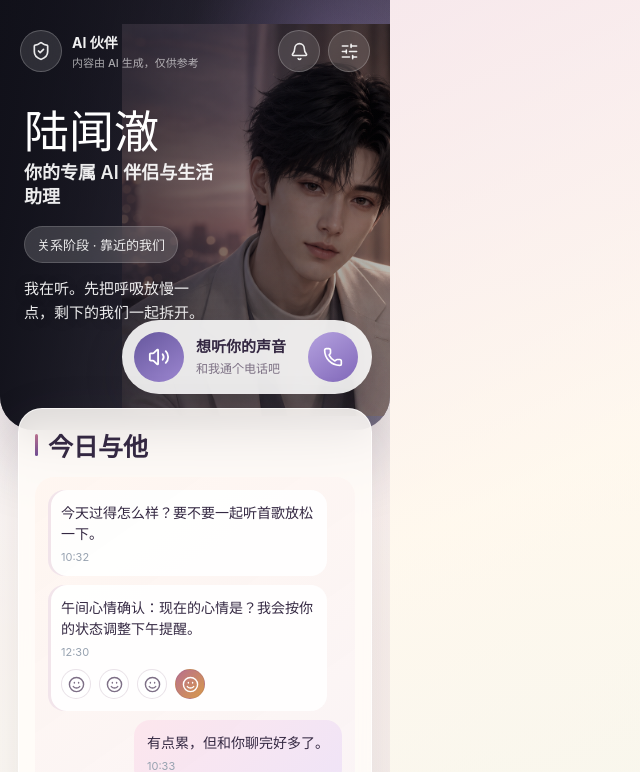
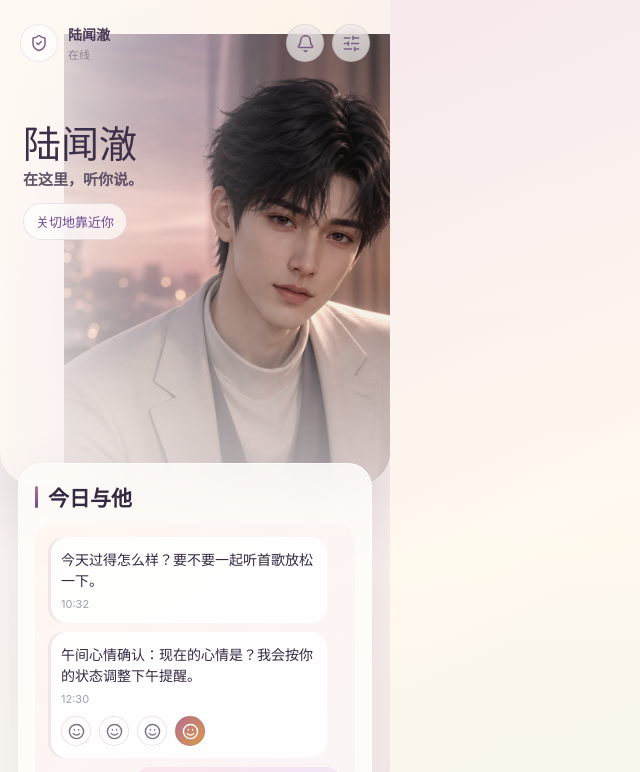
Before and after one commit to nanen9396-ctrl/ai-companion-prototype, a React (Vite) app: page / in a window 1280 px wide. Shown: the top 772 px of the page, without its empty margins (0-640 px from the left). Built offline with nearby package versions, Linux system fonts and the light colour scheme.

Commit message:
Add files via upload

```diff
--- a/src/App.jsx
+++ b/src/App.jsx
@@ -1,4 +1,4 @@
-import { useMemo, useState } from "react";
+import { useEffect, useMemo, useState } from "react";
 import {
   Bell,
   Briefcase,
@@ -11,10 +11,10 @@ import {
   Home,
   Lamp,
   Lock,
-  Mic,
   Moon,
   Phone,
   Plus,
+  Send,
   ShieldCheck,
   SlidersHorizontal,
   Smile,
@@ -32,11 +32,18 @@ const moods = [
   { label: "很好", tone: "gold" },
 ];
 
-const memoryItems = [
+const initialMemoryItems = [
   { date: "今天 10:25", text: "你提到工作有些忙" },
   { date: "昨天 21:47", text: "你分享了喜欢的音乐" },
   { date: "05/14 18:30", text: "一起讨论了旅行计划" },
   { date: "05/12 22:10", text: "你说想养一只猫" },
+];
+
+const initialMessages = [
+  { from: "him", text: "今天过得怎么样？要不要一起听首歌放松一下。", time: "10:32" },
+  { from: "him", text: "午间心情确认：现在的心情是？我会按你的状态调整下午提醒。", time: "12:30", type: "mood" },
+  { from: "me", text: "有点累，但和你聊完好多了。", time: "10:33" },
+  { from: "him", text: "下午我再问你一次。要是你忙，我就把声音提醒换成轻提示。", time: "15:30", type: "mood" },
 ];
 
 const initialTasks = [
@@ -60,6 +67,36 @@ const tabs = [
   { id: "me", label: "我的", icon: User },
 ];
 
+const emojiOptions = ["🥺", "😊", "❤️", "🌙", "✨", "抱抱", "晚安", "想你"];
+const storageKeys = {
+  messages: "ai-companion.messages",
+  memories: "ai-companion.memories",
+};
+
+function loadStoredValue(key, fallback) {
+  try {
+    const value = localStorage.getItem(key);
+    return value ? JSON.parse(value) : fallback;
+  } catch {
+    return fallback;
+  }
+}
+
+function nowLabel() {
+  return new Date().toLocaleTimeString("zh-CN", { hour: "2-digit", minute: "2-digit" });
+}
+
+function memoryFromText(text) {
+  const clean = text.replace(/\s+/g, " ").trim();
+  if (clean.length < 4 || emojiOptions.includes(clean)) return "";
+  if (/^(抱抱我|想听你的声音|晚安|早安|想你)$/.test(clean)) return "";
+  const worthRemembering =
+    clean.length >= 14 ||
+    /工作|学习|考试|项目|会议|计划|提醒|明天|今天|周末|喜欢|讨厌|想要|准备|压力|焦虑|难过|开心|累|生病|电影|音乐|旅行|家|朋友/.test(clean);
+  if (!worthRemembering) return "";
+  return `你说：${clean.length > 28 ? `${clean.slice(0, 28)}...` : clean}`;
+}
+
 export function App() {
   const [mood, setMood] = useState(3);
   const [tasks, setTasks] = useState(initialTasks);
@@ -78,14 +115,12 @@ export function App() {
   const [newTaskTime, setNewTaskTime] = useState("20:00");
   const [newTaskTitle, setNewTaskTitle] = useState("");
   const [newTaskNote, setNewTaskNote] = useState("");
-  const [messages, setMessages] = useState([
-    { from: "him", text: "今天过得怎么样？要不要一起听首歌放松一下。", time: "10:32" },
-    { from: "him", text: "午间心情确认：现在的心情是？我会按你的状态调整下午提醒。", time: "12:30", type: "mood" },
-    { from: "me", text: "有点累，但和你聊完好多了。", time: "10:33" },
-    { from: "him", text: "下午我再问你一次。要是你忙，我就把声音提醒换成轻提示。", time: "15:30", type: "mood" },
-  ]);
+  const [messages, setMessages] = useState(() => loadStoredValue(storageKeys.messages, initialMessages));
+  const [memoryItems, setMemoryItems] = useState(() => loadStoredValue(storageKeys.memories, initialMemoryItems));
   const [draft, setDraft] = useState("");
   const [isReplying, setIsReplying] = useState(false);
+  const [showTools, setShowTools] = useState(false);
+  const [showEmoji, setShowEmoji] = useState(false);
 
   const activeMood = moods[mood];
   const completedCount = useMemo(() => tasks.filter((task) => task.done).length, [tasks]);
@@ -112,6 +147,23 @@ export function App() {
       line: "今天想先说哪一件事？我会记得你的节奏。",
     };
   }, [draft, messages, mood]);
+
+  useEffect(() => {
+    localStorage.setItem(storageKeys.messages, JSON.stringify(messages.slice(-80)));
+  }, [messages]);
+
+  useEffect(() => {
+    localStorage.setItem(storageKeys.memories, JSON.stringify(memoryItems.slice(0, 30)));
+  }, [memoryItems]);
+
+  function rememberMessage(text) {
+    const memory = memoryFromText(text);
+    if (!memory) return;
+    setMemoryItems((current) => {
+      if (current.some((item) => item.text === memory)) return current;
+      return [{ date: `刚刚 ${nowLabel()}`, text: memory }, ...current].slice(0, 12);
+    });
+  }
 
   function toggleTask(taskId) {
     setTasks((current) =>
@@ -157,14 +209,17 @@ export function App() {
     }
   }
 
-  async function sendMessage() {
-    const text = draft.trim();
+  async function sendMessage(forcedText) {
+    const text = (forcedText ?? draft).trim();
     if (!text || isReplying) return;
 
-    const outgoing = { from: "me", text, time: "现在" };
+    const outgoing = { from: "me", text, time: nowLabel() };
     const nextMessages = [...messages, outgoing];
     setMessages(nextMessages);
+    rememberMessage(text);
     setDraft("");
+    setShowTools(false);
+    setShowEmoji(false);
     setIsReplying(true);
 
     try {
@@ -183,16 +238,20 @@ export function App() {
       });
       const data = await response.json();
       if (!response.ok) throw new Error(data?.error || "DeepSeek request failed");
-      setMessages((current) => [...current, { from: "him", text: data.reply, time: "刚刚" }]);
+      setMessages((current) => [...current, { from: "him", text: data.reply, time: nowLabel() }]);
     } catch (error) {
       console.error(error);
       setMessages((current) => [
         ...current,
-        { from: "system", text: `DeepSeek 未连接：${error.message}`, time: "刚刚" },
+        { from: "system", text: `DeepSeek 未连接：${error.message}`, time: nowLabel() },
       ]);
     } finally {
       setIsReplying(false);
     }
+  }
+
+  function chooseEmoji(emoji) {
+    sendMessage(emoji);
   }
 
   return (
@@ -234,8 +293,8 @@ export function App() {
             <div className="ai-badge">
               <ShieldCheck size={18} />
               <span>
-                AI 伙伴
-                <small>内容由 AI 生成，仅供参考</small>
+                陆闻澈
+                <small>在线</small>
               </span>
             </div>
             <div className="hero-actions">
@@ -250,22 +309,8 @@ export function App() {
 
           <div className="model-copy">
             <h2>陆闻澈</h2>
-            <p>你的专属 AI 伴侣与生活助理</p>
-            <span className="relation-chip">关系阶段 · 靠近的我们</span>
-            <strong>{modelState.line}</strong>
-          </div>
-
-          <div className="call-card">
-            <span className="voice-wave">
-              <Volume2 size={22} />
-            </span>
-            <p>
-              想听你的声音
-              <small>和我通个电话吧</small>
-            </p>
-            <button type="button" aria-label="发起通话">
-              <Phone size={20} />
-            </button>
+            <p>在这里，听你说。</p>
+            <span className="relation-chip">{modelState.label}</span>
           </div>
           <img src={modelState.src} alt={`原创 AI 模型半身：${modelState.label}`} />
         </section>
@@ -279,7 +324,7 @@ export function App() {
           <div className="today-grid">
             <div className="chat-preview">
               <div className="chat-window">
-                {messages.slice(-4).map((message, index) => (
+                {messages.slice(-6).map((message, index) => (
                   <div className={`message ${message.from}`} key={`${message.time}-${index}`}>
                     <p>{message.text}</p>
                     <span>{message.time}</span>
@@ -498,9 +543,29 @@ export function App() {
             sendMessage();
           }}
         >
-          <button className="voice-button" type="button" aria-label="语音输入">
-            <Mic size={24} />
+          <button
+            className="voice-button"
+            type="button"
+            aria-label="更多对话选项"
+            onClick={() => {
+              setShowTools((value) => !value);
+              setShowEmoji(false);
+            }}
+          >
+            <Plus size={24} />
           </button>
+          {showTools && (
+            <div className="composer-popover tools-menu">
+              <button type="button" onClick={() => sendMessage("想听你的声音")}>
+                <Phone size={18} />
+                <span>想听你的声音</span>
+              </button>
+              <button type="button" onClick={() => sendMessage("抱抱我")}>
+                <Heart size={18} />
+                <span>抱抱我</span>
+              </button>
+            </div>
+          )}
           <input
             value={draft}
             onChange={(event) => setDraft(event.target.value)}
@@ -508,11 +573,28 @@ export function App() {
             aria-label="输入给陆闻澈的消息"
             disabled={isReplying}
           />
-          <button className="icon-button" type="button" aria-label="表情">
+          <button
+            className="icon-button"
+            type="button"
+            aria-label="表情"
+            onClick={() => {
+              setShowEmoji((value) => !value);
+              setShowTools(false);
+            }}
+          >
             <Smile size={23} />
           </button>
+          {showEmoji && (
+            <div className="composer-popover emoji-menu">
+              {emojiOptions.map((emoji) => (
+                <button key={emoji} type="button" onClick={() => chooseEmoji(emoji)}>
+                  {emoji}
+                </button>
+              ))}
+            </div>
+          )}
           <button className="send-button" type="submit" aria-label="发送" disabled={isReplying}>
-            <Plus size={28} />
+            <Send size={22} />
           </button>
         </form>
 
--- a/src/styles.css
+++ b/src/styles.css
@@ -101,18 +101,18 @@ button {
 
 .model-stage {
   display: none;
-  min-height: 430px;
+  min-height: 485px;
   margin: -32px -18px -22px;
-  padding: 30px 20px 0;
+  padding: 24px 20px 0;
   border-radius: 0 0 34px 34px;
   position: relative;
   overflow: hidden;
   background:
-    radial-gradient(circle at 84% 12%, rgba(169, 142, 211, 0.42), transparent 28%),
-    radial-gradient(circle at 92% 48%, rgba(226, 176, 132, 0.25), transparent 22%),
-    linear-gradient(105deg, rgba(16, 16, 25, 0.96) 0%, rgba(35, 31, 48, 0.9) 42%, rgba(66, 57, 91, 0.72) 100%);
+    radial-gradient(circle at 75% 12%, rgba(255, 244, 228, 0.95), transparent 31%),
+    radial-gradient(circle at 82% 42%, rgba(207, 187, 224, 0.52), transparent 32%),
+    linear-gradient(160deg, #fff8ef 0%, #efe5f0 48%, #d9cfdf 100%);
   border: 0;
-  box-shadow: 0 30px 64px rgba(40, 30, 54, 0.24);
+  box-shadow: 0 28px 58px rgba(99, 75, 97, 0.18);
 }
 
 .tab-home .model-stage {
@@ -125,27 +125,27 @@ button {
   inset: 0;
   z-index: 1;
   background:
-    linear-gradient(90deg, rgba(16, 16, 25, 0.9) 0%, rgba(16, 16, 25, 0.52) 42%, rgba(16, 16, 25, 0.08) 100%),
-    linear-gradient(180deg, rgba(11, 11, 16, 0.16) 0%, transparent 52%, rgba(251, 244, 242, 0.08) 100%);
+    linear-gradient(90deg, rgba(255, 249, 243, 0.92) 0%, rgba(255, 249, 243, 0.38) 34%, rgba(255, 249, 243, 0) 72%),
+    linear-gradient(180deg, rgba(255, 255, 255, 0.1) 0%, transparent 58%, rgba(251, 244, 242, 0.68) 100%);
   pointer-events: none;
 }
 
 .model-stage img {
   position: absolute;
-  right: -72px;
-  top: 24px;
-  width: 340px;
-  height: 392px;
+  right: -64px;
+  top: 34px;
+  width: 390px;
+  height: 450px;
   object-fit: cover;
   object-position: center top;
-  filter: contrast(1.05) saturate(0.92) brightness(0.78);
+  filter: contrast(1.02) saturate(0.96) brightness(0.96);
 }
 
 .model-copy {
   position: relative;
   z-index: 2;
-  width: 56%;
-  padding: 36px 0 0 4px;
+  width: 44%;
+  padding: 62px 0 0 3px;
 }
 
 .hero-topline {
@@ -161,18 +161,18 @@ button {
   display: flex;
   align-items: center;
   gap: 10px;
-  color: rgba(255, 255, 255, 0.94);
+  color: #4b3b57;
 }
 
 .ai-badge > svg,
 .hero-actions button {
-  width: 42px;
-  height: 42px;
-  padding: 10px;
+  width: 38px;
+  height: 38px;
+  padding: 9px;
   border-radius: 50%;
-  color: rgba(255, 255, 255, 0.9);
-  background: rgba(255, 255, 255, 0.12);
-  border: 1px solid rgba(255, 255, 255, 0.22);
+  color: #7c6089;
+  background: rgba(255, 255, 255, 0.62);
+  border: 1px solid rgba(121, 79, 111, 0.12);
   backdrop-filter: blur(14px);
 }
 
@@ -185,7 +185,7 @@ button {
 }
 
 .ai-badge small {
-  color: rgba(255, 255, 255, 0.62);
+  color: #8e7f92;
   font-size: 11px;
   font-weight: 500;
 }
@@ -203,18 +203,18 @@ button {
 
 .model-copy h2 {
   margin: 0 0 8px;
-  color: #ffffff;
+  color: #3c2f49;
   font-family: Georgia, "Times New Roman", serif;
-  font-size: 45px;
+  font-size: 38px;
   line-height: 1;
   font-weight: 500;
   letter-spacing: 0;
 }
 
 .model-copy p {
-  margin: 0 0 16px;
-  color: rgba(255, 255, 255, 0.92);
-  font-size: 18px;
+  margin: 0 0 13px;
+  color: #5e5168;
+  font-size: 15px;
   line-height: 1.35;
   font-weight: 600;
 }
@@ -223,74 +223,15 @@ button {
   display: inline-flex;
   align-items: center;
   max-width: 100%;
-  color: rgba(255, 255, 255, 0.9);
-  background: rgba(255, 255, 255, 0.16);
-  border: 1px solid rgba(255, 255, 255, 0.16);
+  color: #6f4c92;
+  background: rgba(255, 255, 255, 0.68);
+  border: 1px solid rgba(121, 79, 111, 0.14);
   border-radius: 999px;
   padding: 8px 12px;
-  margin-bottom: 14px;
+  margin-bottom: 0;
   font-size: 13px;
   white-space: nowrap;
   backdrop-filter: blur(14px);
-}
-
-.model-copy strong {
-  display: block;
-  color: rgba(255, 255, 255, 0.92);
-  font-size: 15px;
-  line-height: 1.65;
-  font-weight: 500;
-  text-shadow: 0 2px 12px rgba(0, 0, 0, 0.28);
-}
-
-.call-card {
-  position: absolute;
-  z-index: 3;
-  right: 18px;
-  bottom: 36px;
-  width: 250px;
-  min-height: 74px;
-  display: grid;
-  grid-template-columns: 50px 1fr 52px;
-  gap: 12px;
-  align-items: center;
-  padding: 12px;
-  border-radius: 999px;
-  background: rgba(255, 255, 255, 0.88);
-  box-shadow: 0 18px 38px rgba(20, 16, 28, 0.24);
-  backdrop-filter: blur(18px);
-}
-
-.voice-wave,
-.call-card button {
-  width: 50px;
-  height: 50px;
-  border-radius: 50%;
-  display: inline-grid;
-  place-items: center;
-  color: #ffffff;
-  background: linear-gradient(145deg, #66579d, #9c86d0);
-}
-
-.call-card p {
-  margin: 0;
-  color: #342842;
-  font-size: 15px;
-  line-height: 1.25;
-  font-weight: 700;
-}
-
-.call-card small {
-  display: block;
-  margin-top: 4px;
-  color: #7d7184;
-  font-size: 12px;
-  font-weight: 500;
-}
-
-.call-card button {
-  border: 0;
-  background: linear-gradient(145deg, #b5a2df, #8067b9);
 }
 
 .portrait-wrap {
@@ -428,7 +369,7 @@ button {
 .today-panel {
   border-radius: 24px;
   padding: 18px 16px 16px;
-  margin-bottom: 14px;
+  margin: -16px 0 14px;
   min-width: 0;
 }
 
@@ -441,7 +382,7 @@ button {
 
 .section-title {
   gap: 10px;
-  margin-bottom: 14px;
+  margin-bottom: 12px;
 }
 
 .section-title h1,
@@ -453,7 +394,7 @@ button {
 }
 
 .section-title h1 {
-  font-size: 25px;
+  font-size: 21px;
   font-weight: 650;
 }
 
@@ -488,7 +429,7 @@ button {
   display: flex;
   flex-direction: column;
   gap: 9px;
-  min-height: 280px;
+  min-height: 245px;
   justify-content: flex-end;
 }
 
@@ -1014,6 +955,7 @@ button {
   border-radius: 999px;
   padding: 8px;
   margin-bottom: 15px;
+  position: relative;
 }
 
 .tab-home .composer {
@@ -1027,7 +969,7 @@ button {
 }
 
 .voice-button {
-  color: var(--rose);
+  color: var(--teal-deep);
   box-shadow: inset 0 0 0 1px rgba(184, 111, 142, 0.18);
 }
 
@@ -1053,6 +995,54 @@ button {
 .composer input:disabled,
 .send-button:disabled {
   opacity: 0.58;
+}
+
+.composer-popover {
+  position: absolute;
+  left: 8px;
+  right: 8px;
+  bottom: calc(100% + 10px);
+  z-index: 5;
+  padding: 10px;
+  border-radius: 18px;
+  background: rgba(255, 252, 248, 0.96);
+  border: 1px solid rgba(121, 79, 111, 0.14);
+  box-shadow: 0 18px 42px rgba(88, 63, 89, 0.18);
+  backdrop-filter: blur(18px);
+}
+
+.tools-menu {
+  display: grid;
+  gap: 8px;
+}
+
+.tools-menu button {
+  height: 42px;
+  display: flex;
+  align-items: center;
+  gap: 10px;
+  padding: 0 13px;
+  border-radius: 999px;
+  color: #4b3b57;
+  background: rgba(247, 240, 248, 0.88);
+}
+
+.tools-menu svg {
+  color: var(--teal-deep);
+}
+
+.emoji-menu {
+  display: grid;
+  grid-template-columns: repeat(4, 1fr);
+  gap: 8px;
+}
+
+.emoji-menu button {
+  height: 38px;
+  border-radius: 999px;
+  color: #4b3b57;
+  background: rgba(247, 240, 248, 0.9);
+  font-size: 16px;
 }
 
 .bottom-nav {
```
Also changed, not shown: 1 other file (tests, documents, lock files or other folders).
